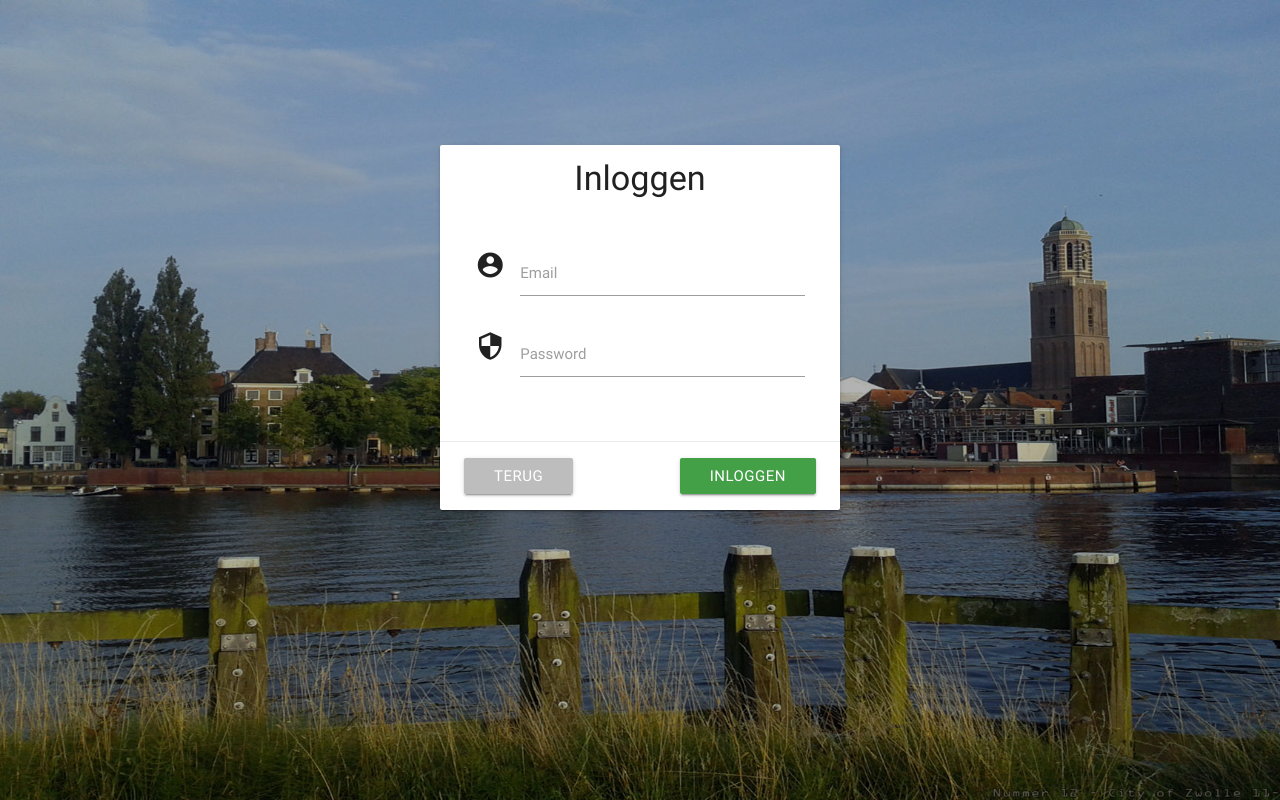
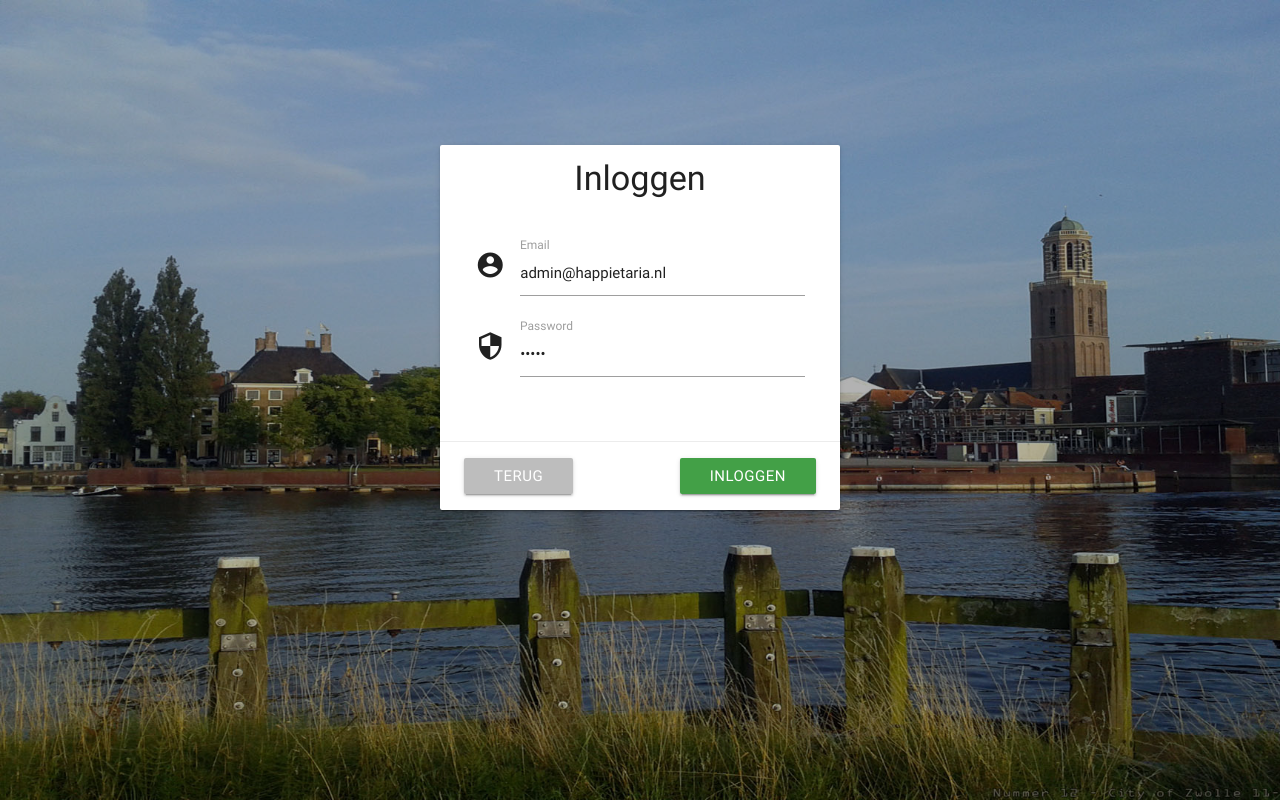
Before and after one commit to Aukevanoost/happietaria, a PHP site: page /pages/inloggen in a window 1280 px wide. Run offline with PHP 8.4, Linux system fonts and the light colour scheme.

Commit message:
Predefined login gegevens toegevoegd voor de testgebruiker

```diff
--- a/views/pages/inloggen.phtml
+++ b/views/pages/inloggen.phtml
@@ -11,12 +11,12 @@
                             <div class="row">
                                 <div class="input-field col s12">
                                     <i class="material-icons prefix">account_circle</i>
-                                    <input id="icon_prefix" name="username" type="text" class="validate">
+                                    <input id="icon_prefix" name="username" type="text" class="validate" value="admin@happietaria.nl">
                                     <label for="icon_prefix">Email</label>
                                 </div>
                                 <div class="input-field col s12">
                                     <i class="material-icons prefix">security</i>
-                                    <input id="password" type="password" name="password" class="validate">
+                                    <input id="password" type="password" name="password" class="validate" value="admin">
                                     <label for="icon_telephone">Password</label>
                                 </div>
                             </div>
```
